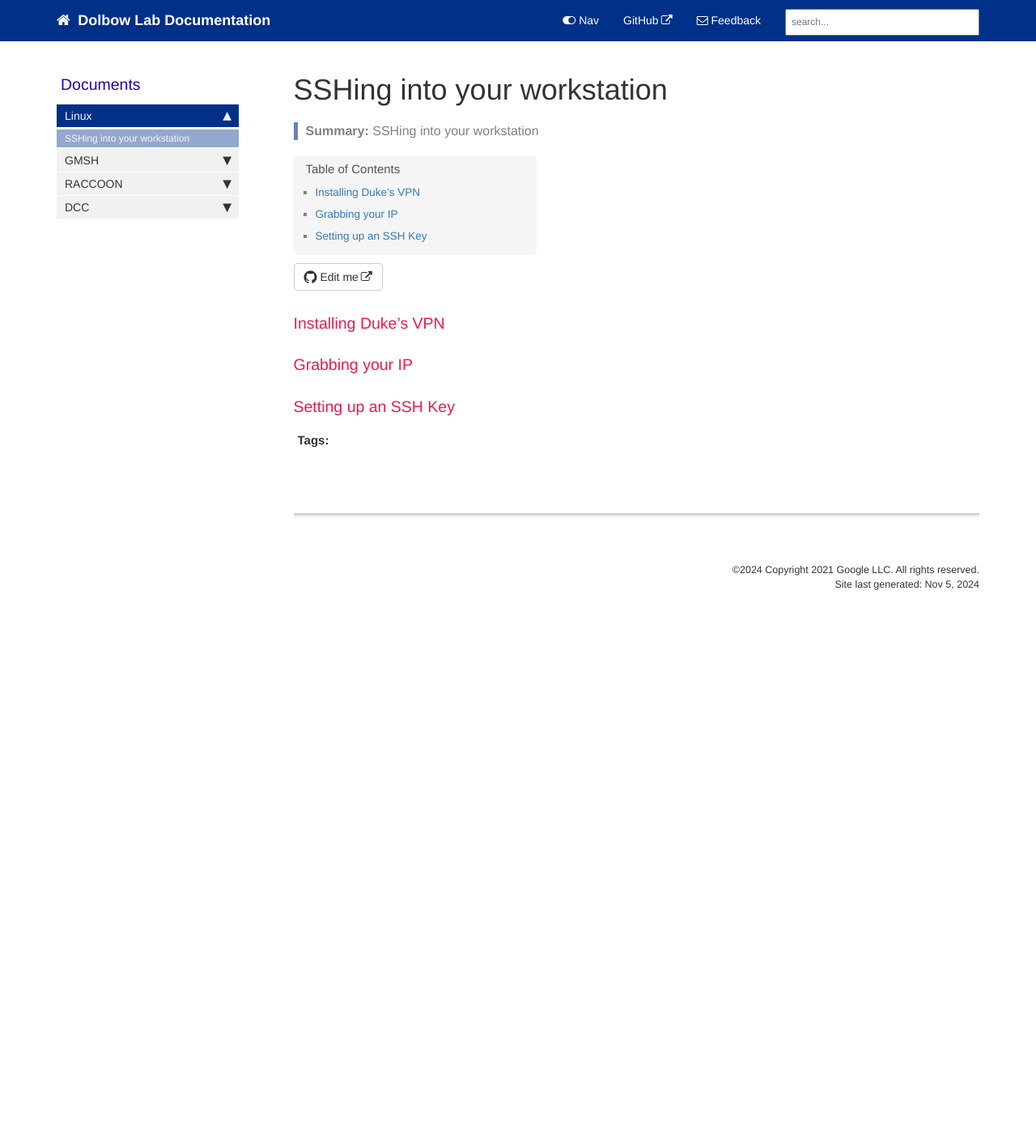
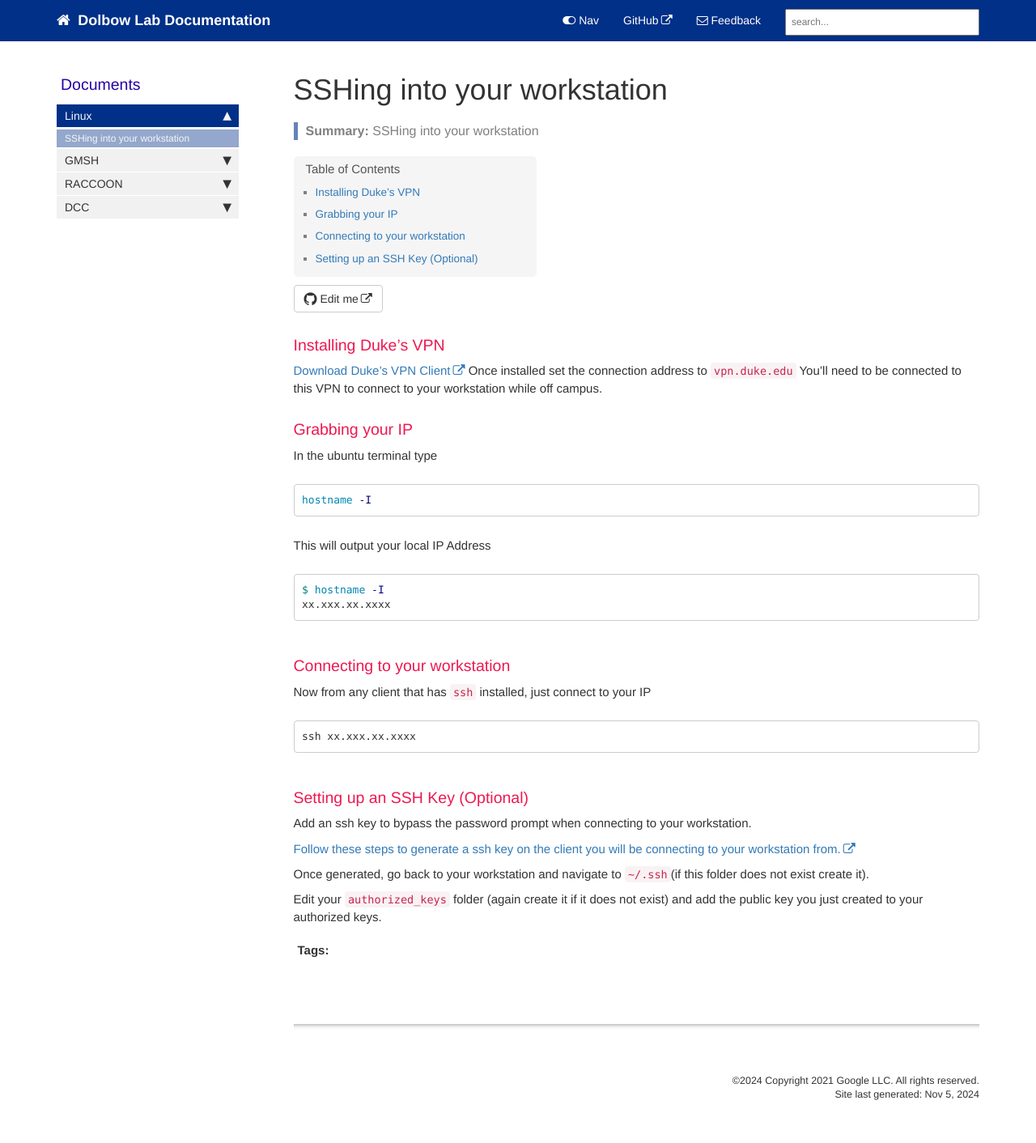
Before and after one commit to dolbowlab/dolbowlabdocs, a Jekyll site: the page built from pages/linux/ssh.md, in a window 1280 px wide. Shown: the whole page at 81% size. Built offline with Jekyll 4.4.1, drawn with Linux system fonts in a browser that asks for light colours; comment, search, counter and statistics services are not loaded; before the commit the page ends 900 px from its top, so only the background shows below that.

Commit message:
added ssh instructions

````diff
--- a/pages/linux/ssh.md
+++ b/pages/linux/ssh.md
@@ -9,6 +9,39 @@ folder: linux
 
 ### Installing Duke's VPN
 
+[Download Duke's VPN Client](https://software.duke.edu/node/193)
+Once installed set the connection address to `vpn.duke.edu`
+You'll need to be connected to this VPN to connect to your workstation while off campus.
+
 ### Grabbing your IP
 
-### Setting up an SSH Key
+In the ubuntu terminal type
+
+```bash
+hostname -I
+```
+
+This will output your local IP Address
+
+```bash
+$ hostname -I
+xx.xxx.xx.xxxx
+```
+
+### Connecting to your workstation
+
+Now from any client that has `ssh` installed, just connect to your IP
+
+```bash
+ssh xx.xxx.xx.xxxx
+```
+
+### Setting up an SSH Key (Optional)
+
+Add an ssh key to bypass the password prompt when connecting to your workstation.
+
+[Follow these steps to generate a ssh key on the client you will be connecting to your workstation from.](https://docs.github.com/en/authentication/connecting-to-github-with-ssh/generating-a-new-ssh-key-and-adding-it-to-the-ssh-agent)
+
+Once generated, go back to your workstation and navigate to `~/.ssh`(if this folder does not exist create it).
+
+Edit your `authorized_keys` folder (again create it if it does not exist) and add the public key you just created to your authorized keys.
````
